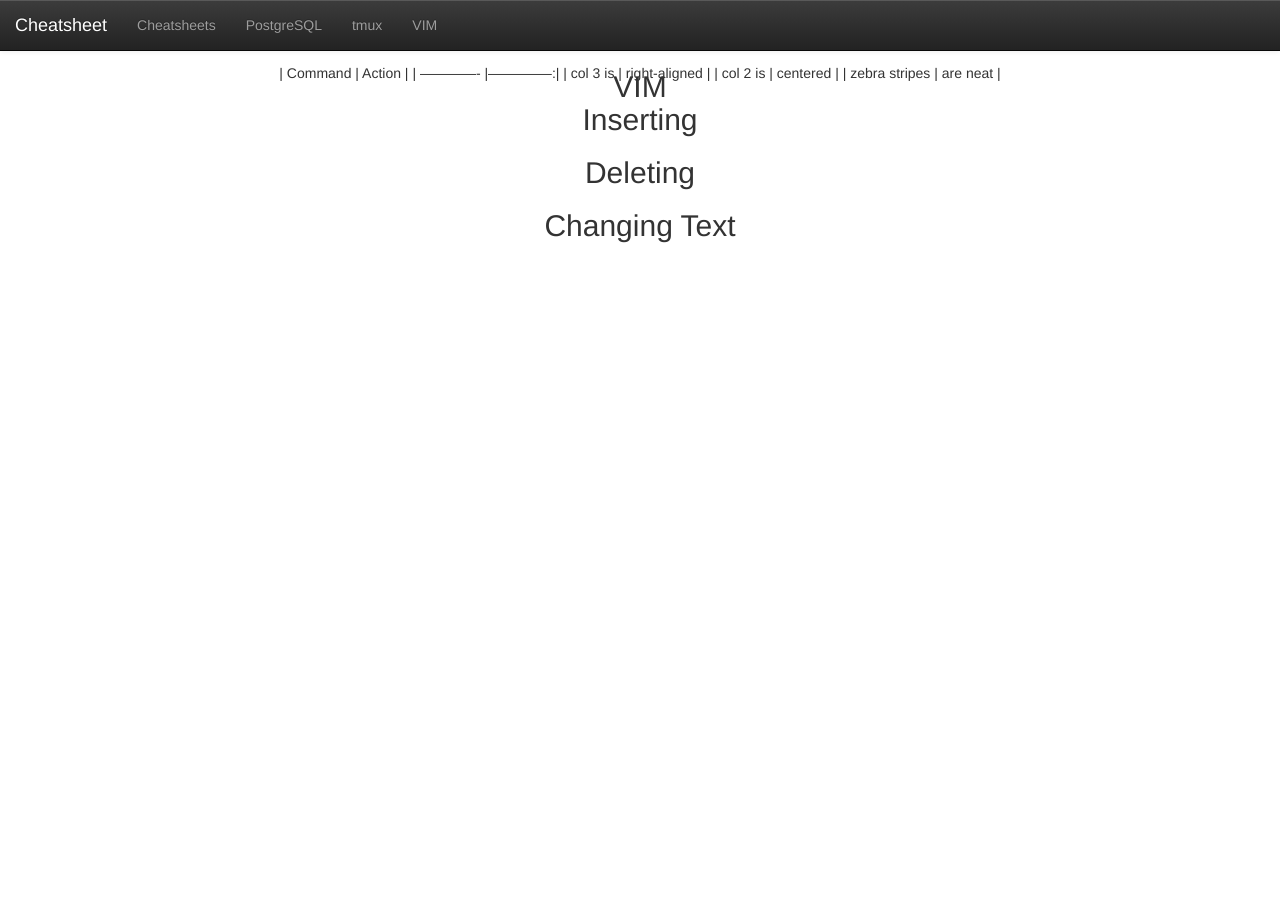
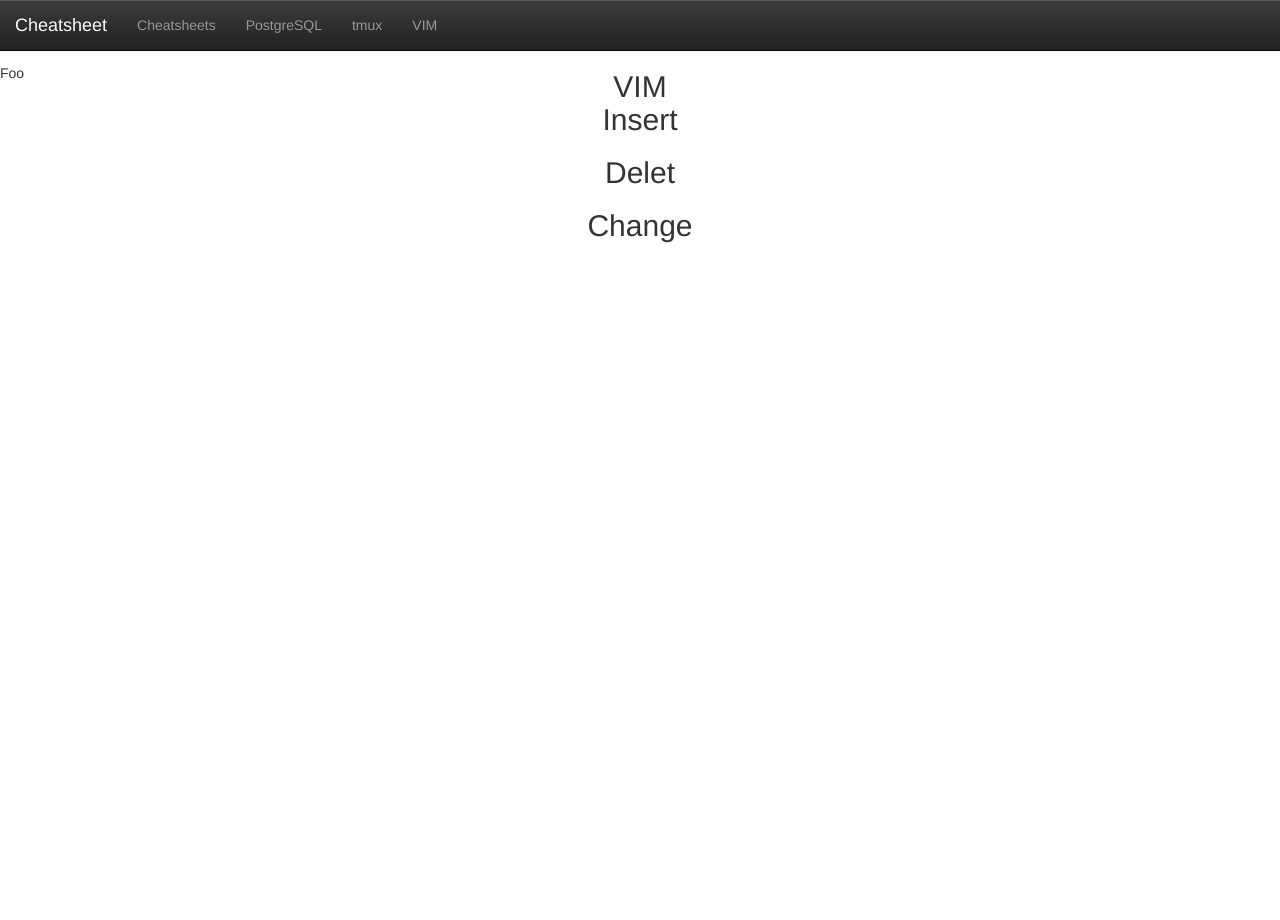
Before and after one commit to glamb/cheatsheets, a Jekyll site: the page built from vim.md, in a window 1280 px wide. Built offline with Jekyll 4.4.1, drawn with Linux system fonts in a browser that asks for light colours; nearby versions of some CDN libraries; Markdown is read by kramdown in place of the engine named in the settings.

Commit message:
adding more to vim

```diff
--- a/vim.md
+++ b/vim.md
@@ -3,12 +3,12 @@ layout: default
 title: VIM
 ---
 ##  Move
-| Command       | Action        |
-| ------------- |--------------:|
-| col 3 is      | right-aligned |
-| col 2 is      | centered      |
-| zebra stripes | are neat      |
+<table>
+    <tr>
+        <td>Foo</td>
+    </tr>
+</table>
 
-## Inserting
-## Deleting
-## Changing Text
+## Insert
+## Delet
+## Change
```
